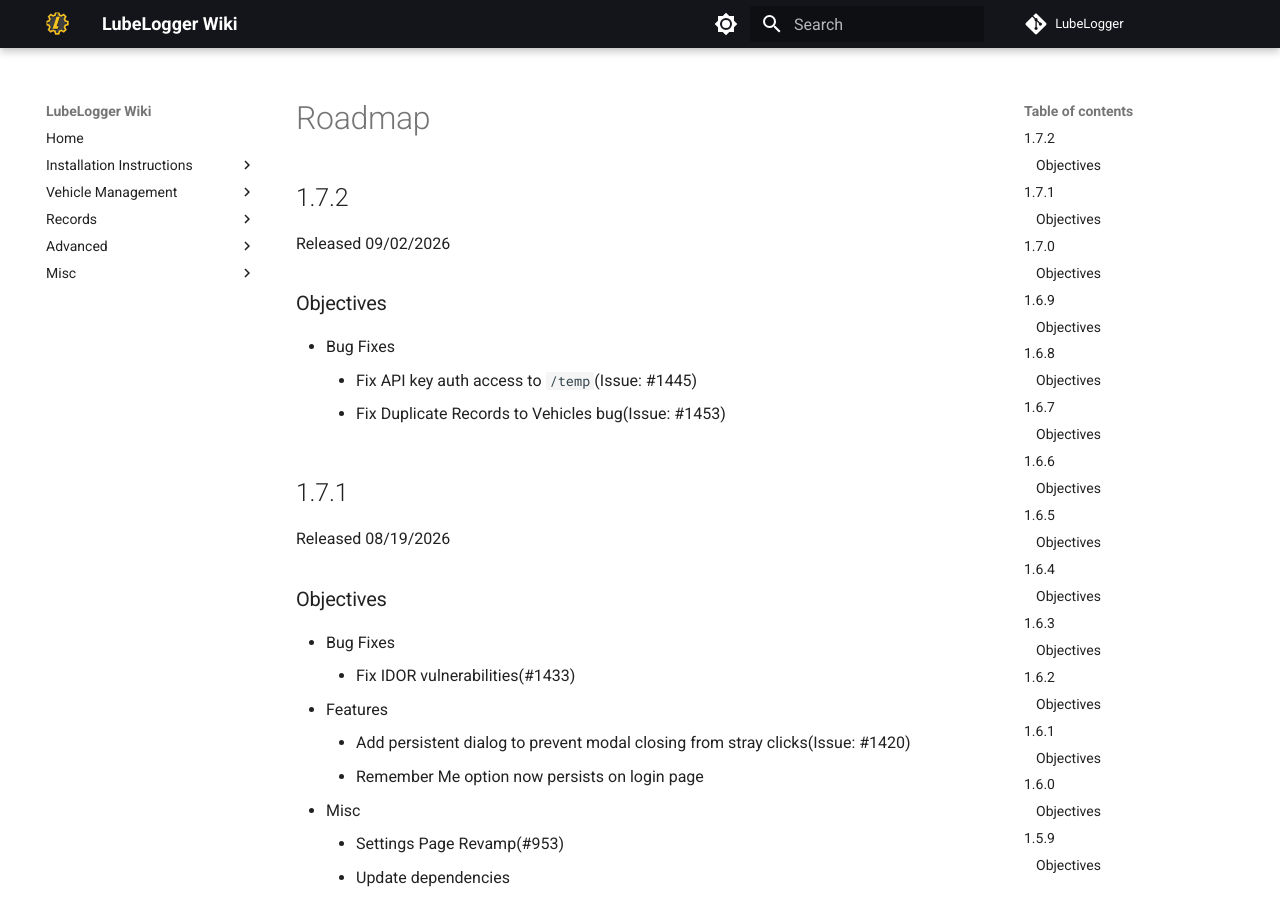
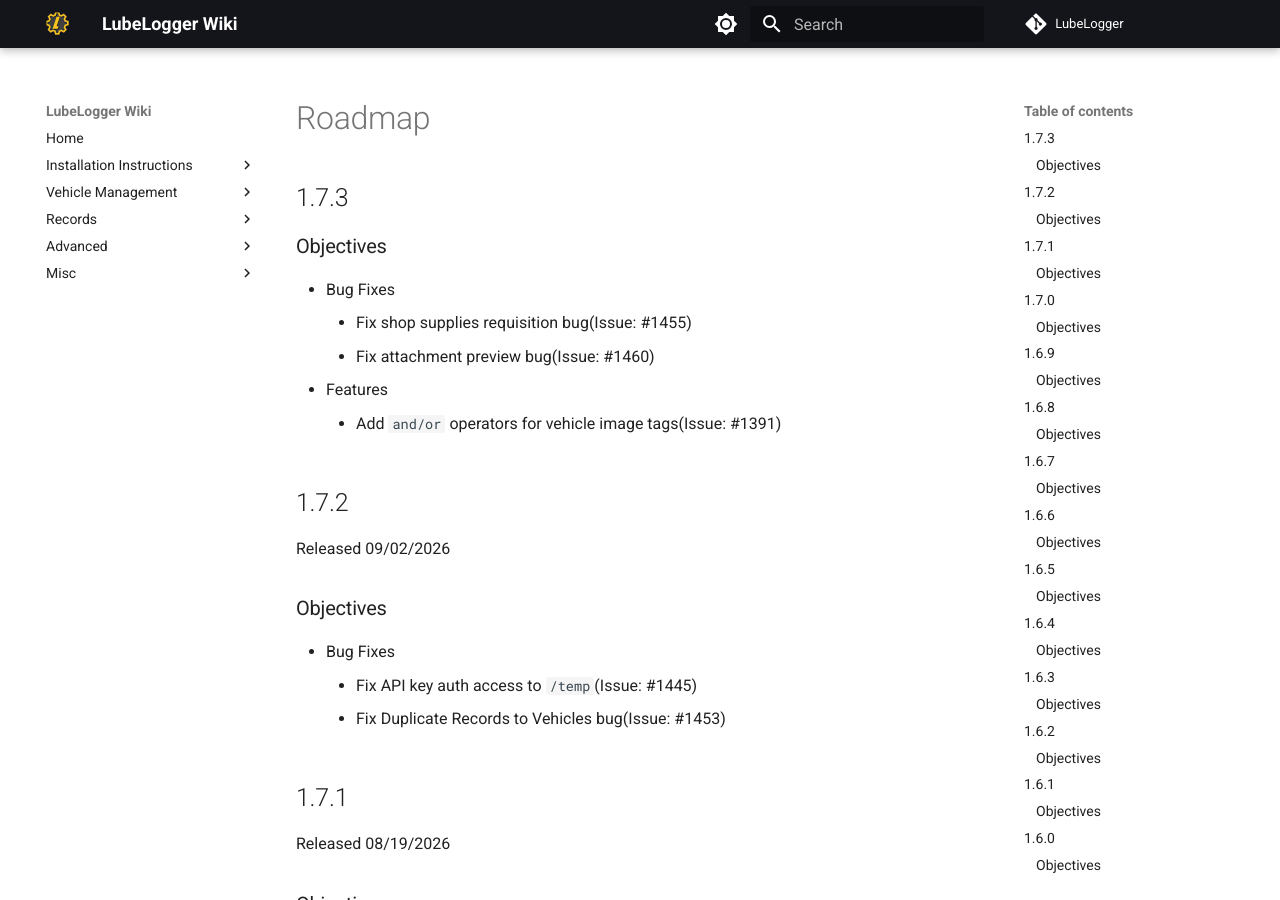
Before and after one commit to hargata/lubelog_docs, an MkDocs documentation site: the page built from docs/Misc/Roadmap.md, in a window 1280 px wide and 900 px high. Built offline with MkDocs 1.6.1 and Material for MkDocs 9.7.7, drawn with Linux system fonts in a browser that asks for light colours; comment, search, counter and statistics services are not loaded.

Commit message:
Update roadmap

```diff
--- a/docs/Misc/Roadmap.md
+++ b/docs/Misc/Roadmap.md
@@ -1,4 +1,13 @@
 # Roadmap
+
+## 1.7.3
+
+### Objectives
+- Bug Fixes
+    - Fix shop supplies requisition bug(Issue: #1455)
+    - Fix attachment preview bug(Issue: #1460)
+- Features
+    - Add `and/or` operators for vehicle image tags(Issue: #1391)
 
 ## 1.7.2
 Released 09/02/2026
```
